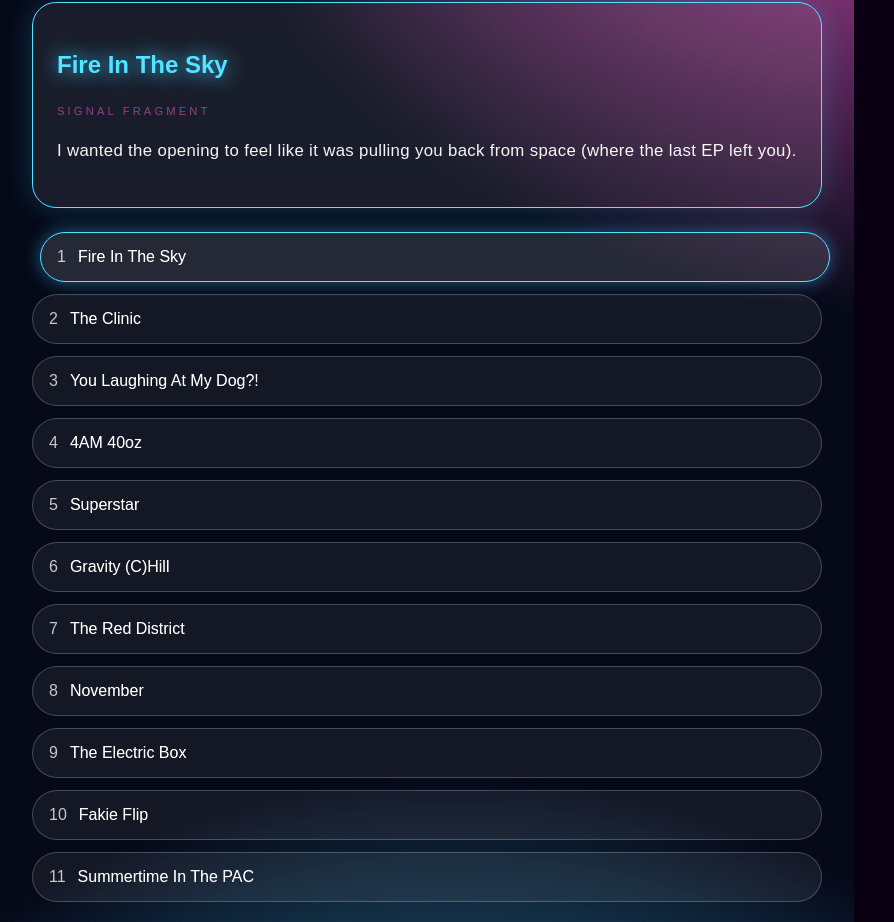
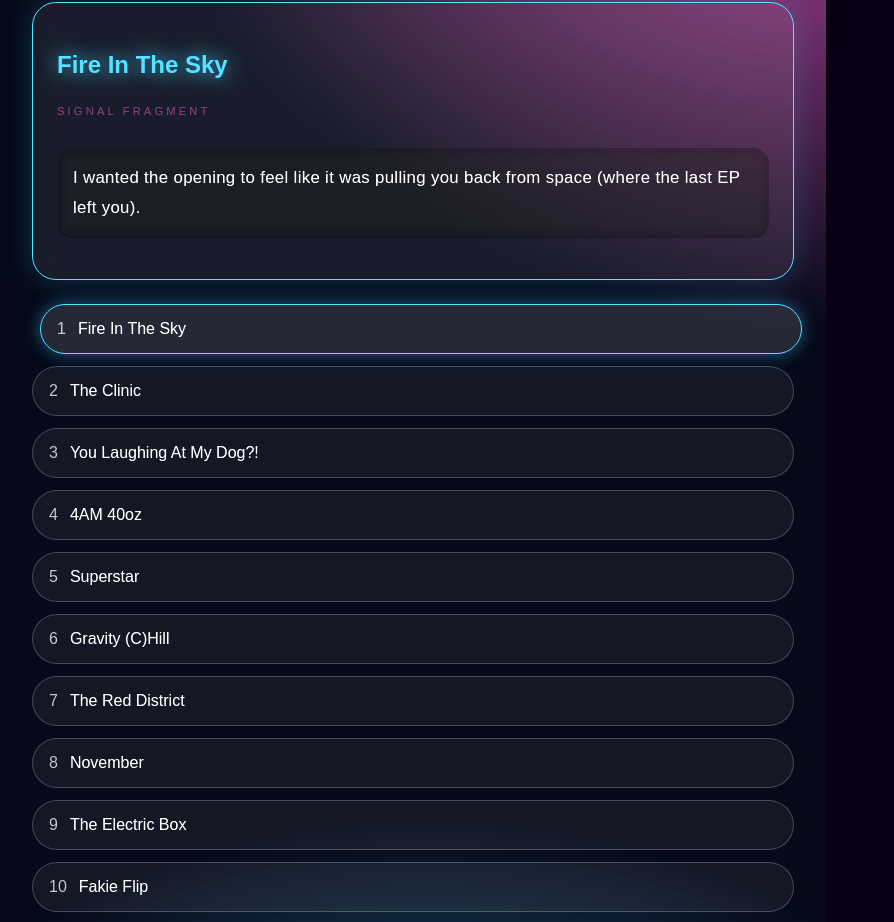
Before and after one commit to rtocastro/aretoe, a React (Vite) app: page /albums/12-7k in a window 1280 px wide. Shown: the part 969-1891 px from the top of the page, without its empty margins (0-894 px from the left). Built offline with nearby package versions, Linux system fonts and the light colour scheme.

Commit message:
added background for story moments with animation. Fixed typos

```diff
--- a/src/App.css
+++ b/src/App.css
@@ -414,11 +414,11 @@ a {
 }
 
 .video-card {
-  border: 1px solid rgba(255,255,255,0.14);
+  border: 1px solid rgba(255, 255, 255, 0.14);
   border-radius: 24px;
   overflow: hidden;
-  background: rgba(255,255,255,0.05);
-  box-shadow: 0 0 24px rgba(77,223,255,0.12);
+  background: rgba(255, 255, 255, 0.05);
+  box-shadow: 0 0 24px rgba(77, 223, 255, 0.12);
 }
 
 .video-frame {
@@ -470,12 +470,18 @@ a {
 }
 
 
+
 .story-moment {
+  display: inline-block;
+  max-width: 680px;
+  padding: 0.9rem 1rem;
+  border-radius: 16px;
+  background: rgba(0, 0, 0, 0.35);
+  backdrop-filter: blur(8px);
   font-size: 1.05rem;
   line-height: 1.8;
-  opacity: 0.88;
+  opacity: 0.9;
   letter-spacing: 0.02em;
-
   animation: storyFade 0.6s ease;
 }
 
@@ -507,10 +513,10 @@ a {
 }
 
 .related-media-card {
-  border: 1px solid rgba(255,255,255,0.14);
+  border: 1px solid rgba(255, 255, 255, 0.14);
   border-radius: 18px;
   overflow: hidden;
-  background: rgba(255,255,255,0.06);
+  background: rgba(255, 255, 255, 0.06);
 }
 
 .related-media-card iframe {
--- a/src/components/StoryPlayer.jsx
+++ b/src/components/StoryPlayer.jsx
@@ -167,9 +167,18 @@ function StoryPlayer({ album, onTimeUpdate, onTrackChange }) {
           <p className="signal-label">
             SIGNAL FRAGMENT
           </p>
-          <p className="story-moment">
-            {currentStoryMoment ? currentStoryMoment.text : currentTrack?.story}
-          </p>
+<AnimatePresence mode="wait">
+  <motion.p
+    key={currentStoryMoment?.text || currentTrack?.story}
+    className="story-moment"
+    initial={{ opacity: 0, y: 8, filter: "blur(4px)" }}
+    animate={{ opacity: 1, y: 0, filter: "blur(0px)" }}
+    exit={{ opacity: 0, y: -8, filter: "blur(4px)" }}
+    transition={{ duration: 0.55, ease: "easeOut" }}
+  >
+    {currentStoryMoment ? currentStoryMoment.text : currentTrack?.story}
+  </motion.p>
+</AnimatePresence>
         </motion.div>
       </AnimatePresence>
 
--- a/src/data/albums.js
+++ b/src/data/albums.js
@@ -451,7 +451,7 @@ export const albums = [
         startTime: 1194,
         duration: 171,
         visual: "sunset-pulse",
-        story: "This beat is supposed to sound super silly, but with a mean 808 in it. This song is about kicking it at Big Red's spot. We used chill all the time, smoke and drink pretty much all day. We used to get so drunk there that whoever passed out would get written on or messed with for passing out. That happened to every single one of us, except Richard lol cause he would kick everyone out before that can happen. He got my ass good one time though, cause I did end up passing out by the living room/kitchen. So I think he drew on me and took a black and white pic with him in the background chillin' smoking a blunt LMAO. I think I still have the pic to this day shit makes me laugh hard, although it was so much more serious when I woke up hahaha. ",
+        story: "This beat is supposed to sound super silly, but with a mean 808 in it. This song is about kicking it at Big Red's spot. We used chill all the time, smoke and drink pretty much all day. We used to get so drunk so much so there that whoever passed out would get written on or messed with for passing out. That happened to every single one of us, except Richard lol cause he would kick everyone out before that can happen. He got my ass good one time though, cause I did end up passing out by the living room/kitchen. it was diabolical haha. So I think he drew on me and took a black and white pic with him in the background chillin' smoking a blunt LMAO. I think I still have the pic to this day shit makes me laugh hard, although it was so much more serious when I woke up hahaha. ",
       },
       {
         title: "November",
@@ -479,7 +479,7 @@ export const albums = [
         startTime: 2020,
         duration: 248,
         visual: "sunset-pulse",
-        story: "I chose this to be the ender, cause it just felt like such a warm closer. PAC isn't an acronym, it's short for Pacoima. It's specfically about a day in the summer (duh). July 4th, 2017, there was like a dope ass view from Hansen Dam on that one hill where everyone kicks it. So we hung out there, watched fireworks and it was so dope cause like you can see a lot of the valley. The sun was setting slowly, and just like that you can see the whole valley just lighting up from all the fireworks. Little kids were running around having fun, people were smoking, drinking, even bbqing that shit felt like a hood block party, LOVE THAT SHIT. Love you Pacoima <3.",
+        story: "I chose this to be the ender, cause it just felt like such a warm closer. The snaps that you hear at the end are samples of actual snaps from my brother Danny and Godson Eric. Just in case you didn't know PAC isn't an acronym, it's short for Pacoima. This song is specfically about a day in the summer (duh). July 4th, 2017, there was like a dope ass view from Hansen Dam on that one hill where everyone kicks it. So we hung out there, watched fireworks and it was so dope cause like you can see a lot of the valley. The sun was setting slowly, and just like that you can see the whole valley just lighting up from all the fireworks. Little kids were running around having fun, people were smoking, drinking, even bbqing that shit felt like a hood block party, LOVE THAT SHIT. Love you Pacoima <3.",
       },
     ],
   },
```
